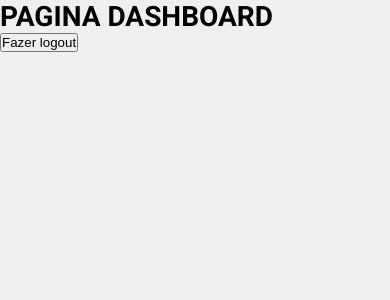
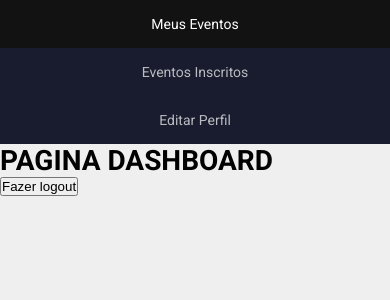
Before and after one commit to romulosous/react-mb-eventos, a React (Create React App) app: page /dashboard in a window 390 px wide. Shown: the top 300 px of the page. Built offline with nearby package versions, Linux system fonts and the light colour scheme; no server answers; sample sign-in values are in the browser's storage.

Commit message:
add SideBar

```diff
--- /dev/null
+++ b/src/components/SideBar/index.js
@@ -0,0 +1,29 @@
+import { useContext } from "react"
+import "./sidebar.css"
+import { AuthContext } from "../../contexts/auth"
+import avatar from "../../assets/avatar.png"
+
+import { Link } from "react-router-dom"
+
+export default function SideBar() {
+  const { user } = useContext(AuthContext)
+  return (
+    <div className="sidebar">
+      <div>
+        <img width="80" src={user.avatarUrl === null ? avatar : user.avatarUrl} />
+      </div>
+
+      <Link to="/events">
+        Meus Eventos
+      </Link>
+      <Link to="/registrations">
+        Eventos Inscritos
+      </Link>
+
+      <Link to="/user">
+        Editar Perfil
+      </Link>
+
+    </div>
+  )
+}
--- /dev/null
+++ b/src/components/SideBar/sidebar.css
@@ -0,0 +1,57 @@
+.sidebar {
+  margin: 0;
+  padding: 0;
+  width: 200px;
+  background-color: #181C2e;
+  position: fixed;
+  height: 100%;
+  overflow: auto;
+}
+
+.sidebar div {
+  padding-top: 30px;
+  height: 150px;
+}
+
+.sidebar div img {
+  border-radius: 50%;
+  display: block;
+  margin: auto;
+  width: 90px;
+  filter: drop-shadow(2px 3px 6px #121212);
+  object-fit: cover;
+}
+
+.sidebar a {
+  display: block;
+  color: rgba(255, 255, 255, 0.7);
+  padding: 16px;
+  text-decoration: none;
+  transition: ease-in-out .4s;
+}
+
+.sidebar a:hover {
+  background-color: #121212;
+  color: #FFF;
+}
+
+@media screen and (max-width: 700px){
+  .sidebar {
+    width: 100%;
+    height: auto;
+    position: relative;
+  }
+  .sidebar a {
+    float: left;
+  }
+  .sidebar div {
+    display: none;
+  }
+}
+
+@media screen and (max-width: 400px){
+  .sidebar a {
+    text-align: center;
+    float: none;
+  }
+}
--- a/src/pages/Dashboard/index.js
+++ b/src/pages/Dashboard/index.js
@@ -1,10 +1,13 @@
 import { useContext } from "react"
 import { AuthContext } from "../../contexts/auth"
+
+import SideBar from "../../components/SideBar"
 
 export default function Dashboard() {
   const { signOut } = useContext(AuthContext)
   return (
     <div>
+      <SideBar />
       <h1>PAGINA DASHBOARD</h1>
       <button onClick={() => signOut()} >Fazer logout</button>
     </div>
```
Also changed, not shown: src/assets/avatar.png (added).
